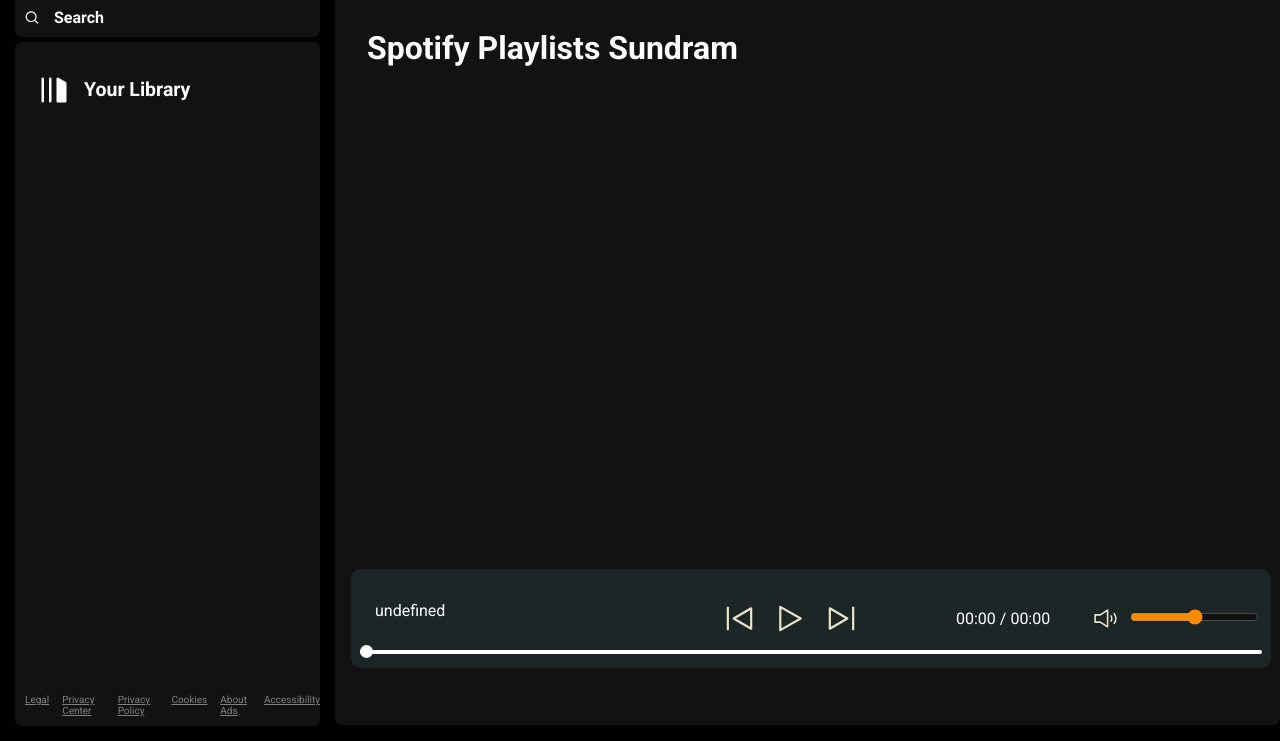
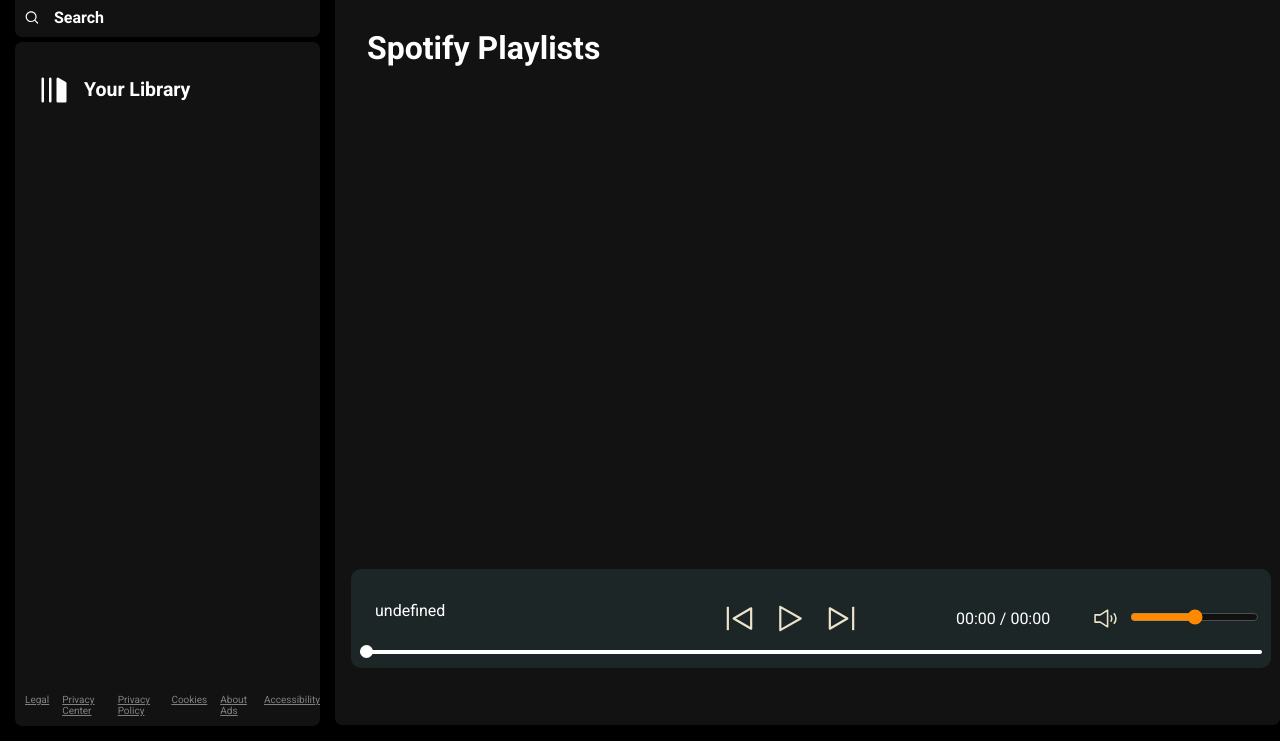
Before and after one commit to Sundram786/Spotify-Clone, a plain HTML site: page index.html in a window 1280 px wide. Shown: the part 102-843 px from the top of the page. Drawn offline with Linux system fonts and the light colour scheme; no server answers.

Commit message:
Update index.html

```diff
--- a/index.html
+++ b/index.html
@@ -74,7 +74,7 @@
                 </div>
             </div>
             <div class="spotifyPlaylists">
-                <h1>Spotify Playlists Sundram</h1>
+                <h1>Spotify Playlists</h1>
                 <div class="cardContainer"> </div>
                 <div class="playbar">
                     <div class="seekbar">
```
